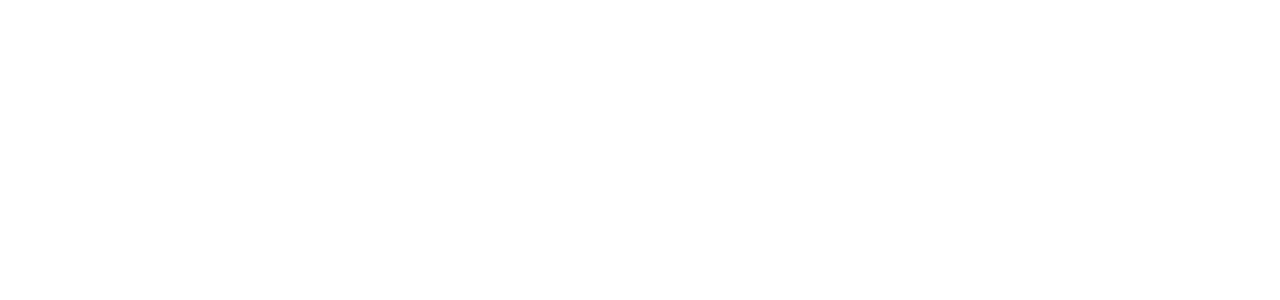
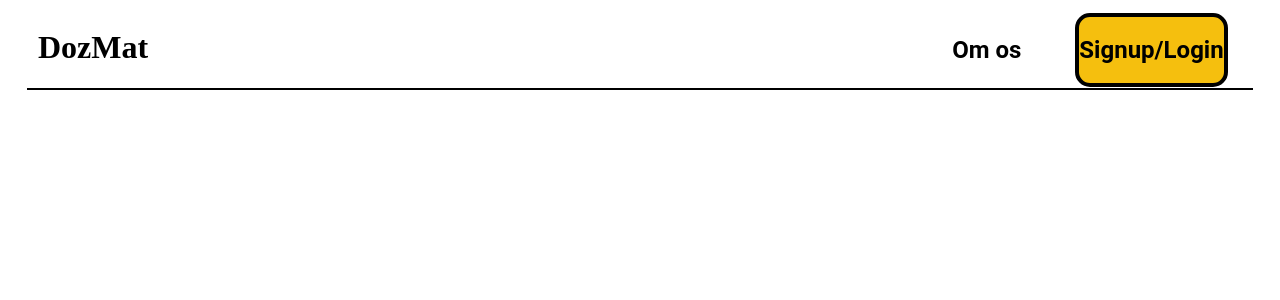
Before and after one commit to ZeeDiazz/Mini-eksamensprojekt, a PHP site: page /Login.html in a window 1280 px wide. Before the commit the part shown is empty. Shown: the top 300 px of the page. Run offline with PHP 8.4, Linux system fonts and the light colour scheme.

Commit message:
betternav

```diff
--- a/CSS/navBar.css
+++ b/CSS/navBar.css
@@ -1,9 +1,9 @@
 body{
     font-family: 'Roboto', sans-serif;
 }
-
+/*
 .nav{
-}
+}*/
 
 .line{
     height: 2px;
@@ -31,13 +31,15 @@ body{
 }
 
 .one{
-    margin-left: 100px;
+    margin-left: 800px;
 }
 
+
 .two{
-    margin-left: 100px;
+    border-radius: 15px;
+   border: 4px solid #000;
+    background-color: #f5bf0e;
+    display: inline-block;
+    height: 66px;
+    margin-left: 50px;
 }
-
-.tree{
-    margin-left: 100px;
-}
--- a/Index.html
+++ b/Index.html
@@ -14,8 +14,7 @@
         <div class="text Dozmatnav"><h1 style="font-family: Eras Medium ITC; " class="Name"><a href="./index.html">DozMat</a><h1></div>
         <!-- <div class="firstParagrah"><h2>Dozmat</h2></div> -->
         <div class="text one"><h2><a href="./AboutUs.html">Om os</a></h2></div>
-        <div class="text two"><h2><a href="./Signin.html">Signup</a></h2></div>
-        <div class="text tree"><h2><a href="./Login.html">Login</a></h2></div>
+        <div class="text two"><h2><a href="./Login.html">Signup/Login</a></h2></div>
          <div class= "line"></div>
      </div>
 
--- a/Login.html
+++ b/Login.html
@@ -0,0 +1,24 @@
+<!DOCTYPE html>
+<html lang="da">
+<head>
+    <meta charset="UTF-8">
+    <meta http-equiv="X-UA-Compatible" content="IE=edge">
+    <meta name="viewport" content="width=device-width, initial-scale=1.0">
+    <title>Dozmat.dk</title>
+    <link rel="stylesheet" href="./CSS/navBar.css">
+</head>
+
+<body style="background-color: #FFFFFF;">
+
+    <div class= "nav">
+        <div class="text Dozmatnav"><h1 style="font-family: Eras Medium ITC; " class="Name"><a href="./index.html">DozMat</a><h1></div>
+        <!-- <div class="firstParagrah"><h2>Dozmat</h2></div> -->
+        <div class="text one"><h2><a href="./AboutUs.html">Om os</a></h2></div>
+        <div class="text two"><h2><a href="./Login.html">Signup/Login</a></h2></div>
+         <div class= "line"></div>
+     </div>
+
+
+
+</body>
+    </html>
```
Also changed, not shown: Signin.html (deleted).
